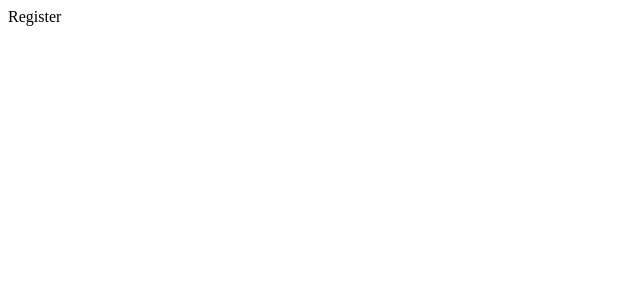
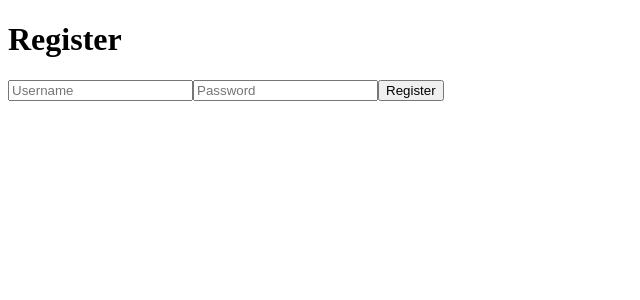
Before and after one commit to ArenaofDust/NoteKeeper, a React (Vite) app in the folder frontend/: page /register in a window 1280 px wide. Shown: the top 300 px of the page, without its empty margins (0-640 px from the left). Built offline with nearby package versions, Linux system fonts and the light colour scheme.

Commit message:
Added route to form

```diff
--- a/frontend/src/pages/Register.jsx
+++ b/frontend/src/pages/Register.jsx
@@ -1,5 +1,7 @@
+import Form from "../components/form"
+
 function Register() {
-    return <div>Register</div>
+    return <Form route="api/user/register/" method="register" />
 }
 
 export default Register
```
